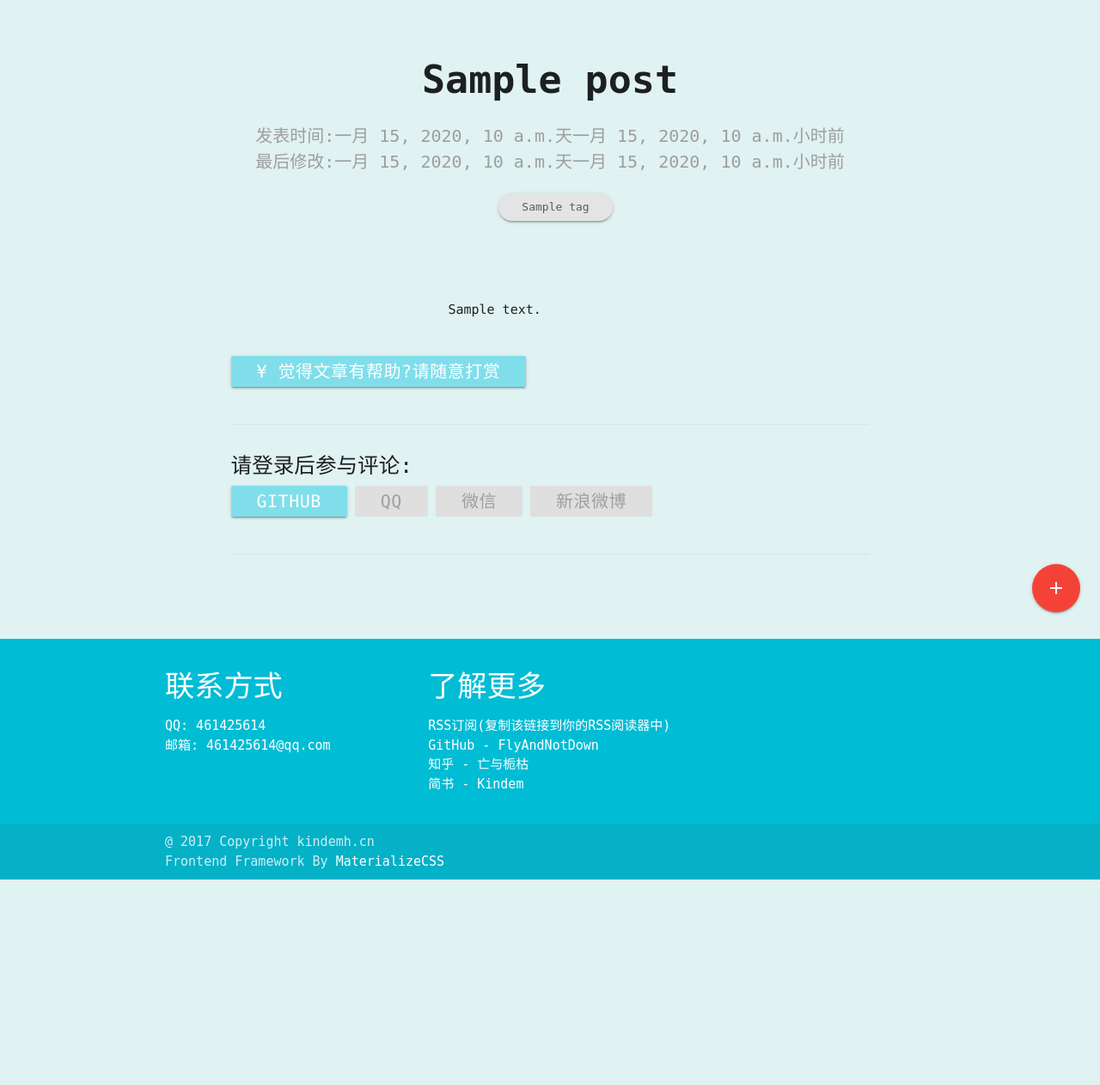
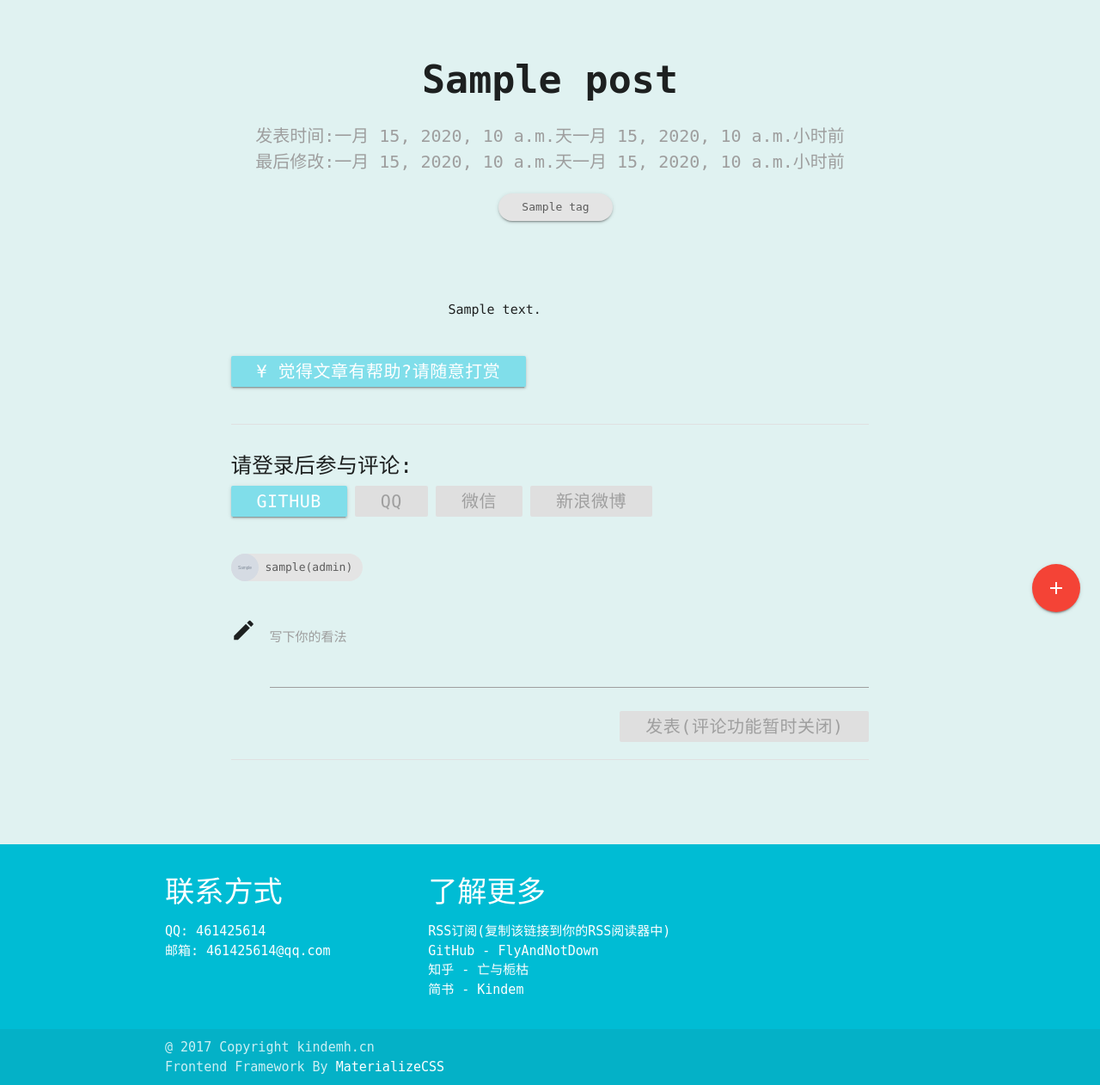
Before and after one commit to FlyAndNotDown/Blog, a Django app: template templates/main/post.html in a window 1280 px wide. Shown: the part 65-1327 px from the top of the page at 86% size. Before the commit the page ends 1088 px from the top, so only its background shows below. Run offline with Django 3.2, Linux system fonts and the light colour scheme; tables that the repository leaves empty hold one stand-in row (values such as "Sample post"); the template is opened without the code that fills it: values that come from a table or form of the project are taken from there, most other values are stand-ins (such as "Sample title", 1, 10 or a date in 2020); grey boxes marked "Sample" are stand-in pictures; some libraries are stand-ins or nearby versions.

Commit message:
修复了没有评论按钮的尴尬bug

```diff
--- a/main/static/main/js/post.js
+++ b/main/static/main/js/post.js
@@ -13,7 +13,4 @@ $(document).ready(function () {
     $('#go-back').click(function () {
         window.history.back();
     });
-
-    // 评论字数统计
-    $('textarea#comment-input').characterCounter();
 });
--- a/templates/main/post.html
+++ b/templates/main/post.html
@@ -113,6 +113,24 @@
                                 </div>
                                 <br>
                             {% endif %}
+                            <!--发表评论-->
+                            <div class="row">
+                                <div class="col s12 m12 l12 xl12">
+                                    <div class="chip">
+                                        <img src="{{ avatar }}">
+                                        {{ nickname }}({{ user_type }})
+                                    </div>
+                                    <br>
+                                    <br>
+                                    <div class="input-field">
+                                        <i class="material-icons prefix">mode_edit</i>
+                                        <textarea class="materialize-textarea" id="comment-input"></textarea>
+                                        <label for="comment-input">写下你的看法</label>
+                                        <a class="btn green lighten-3 right disabled">发表(评论功能暂时关闭)</a>
+                                    </div>
+                                </div>
+                            </div>
+
                             <div class="divider"></div>
                             <!--所有评论-->
                             <div class="row">
```
